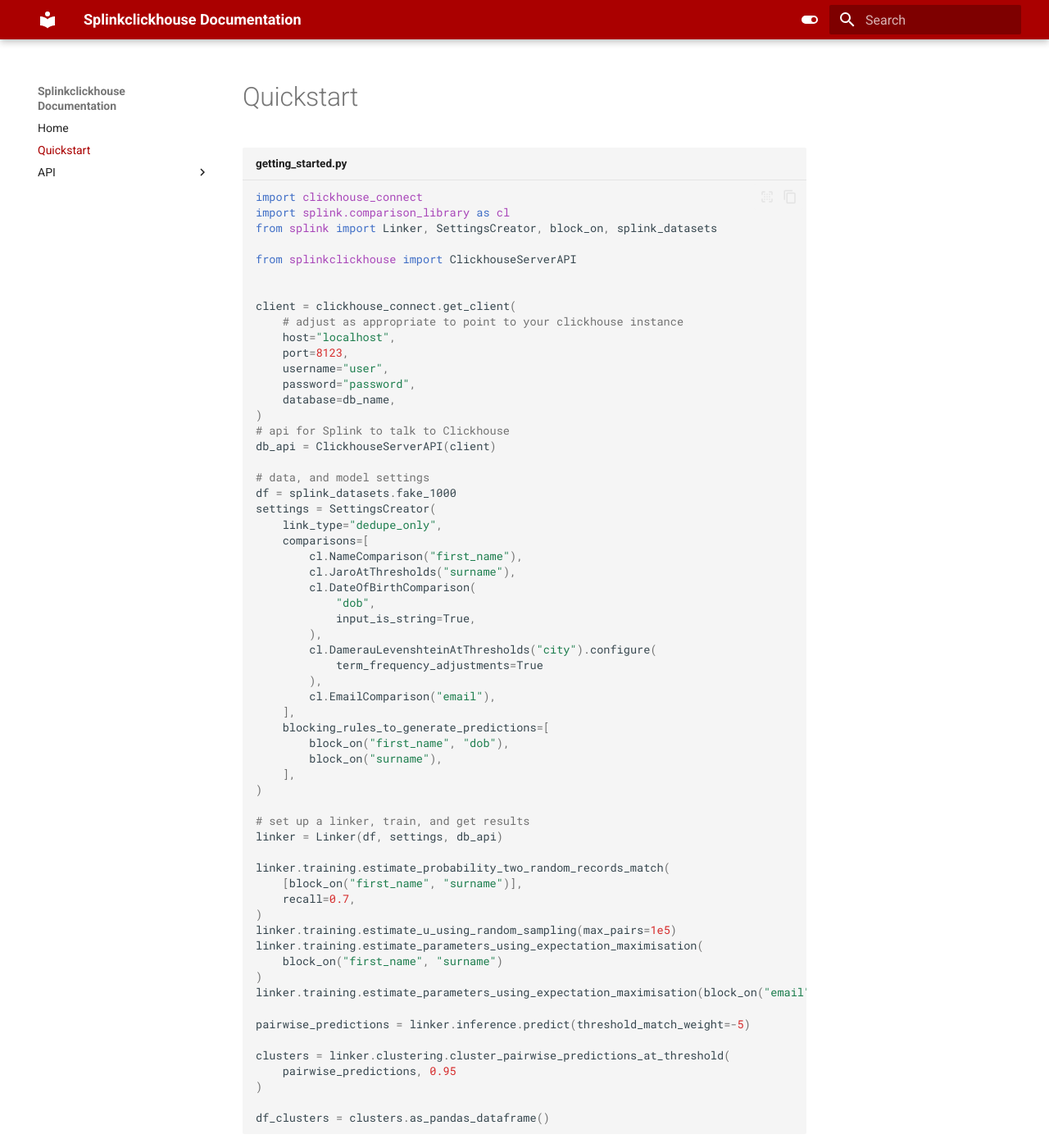
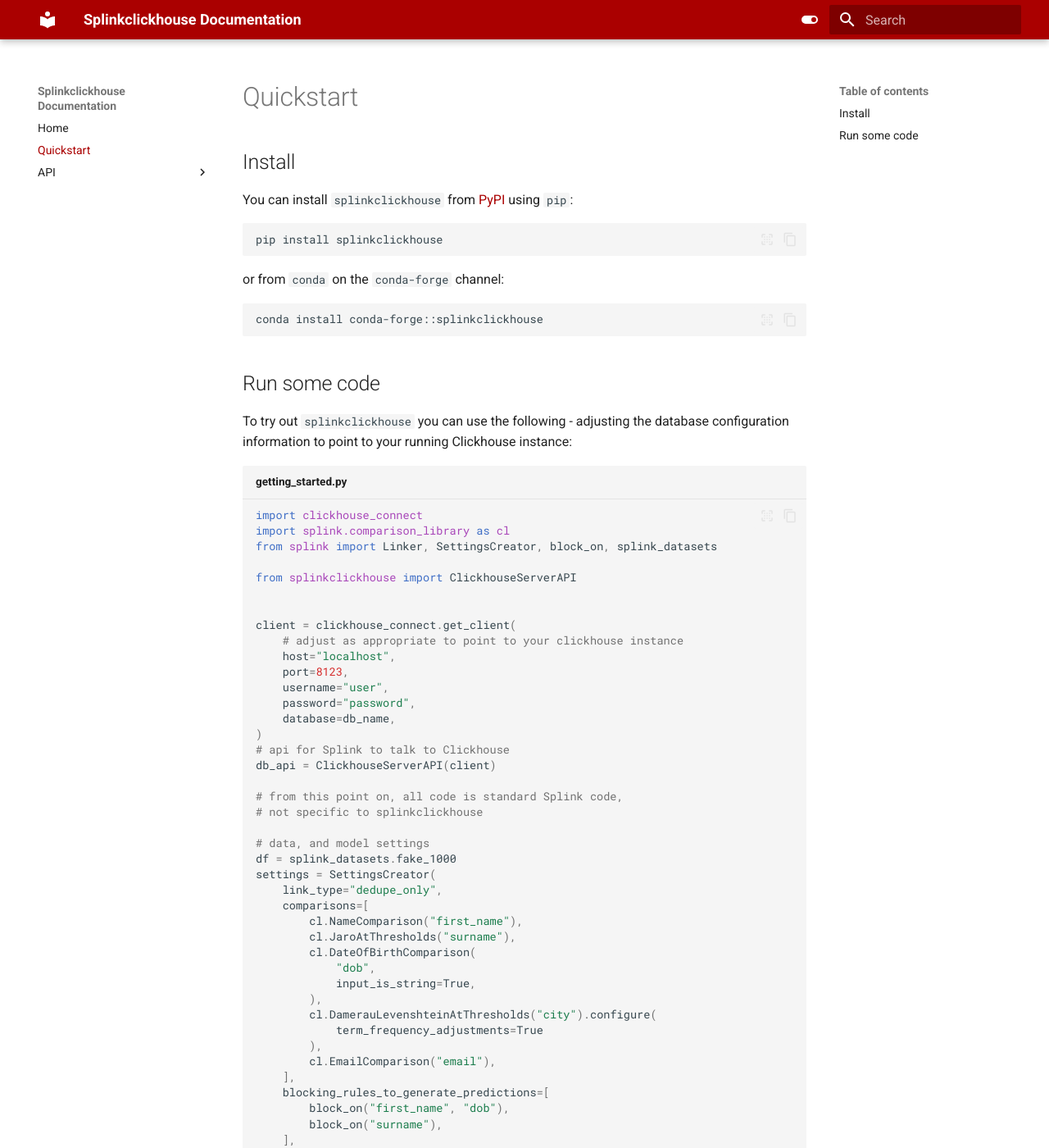
Before and after one commit to ADBond/splinkclickhouse, an MkDocs documentation site: the page built from docs/quickstart.md, in a window 1280 px wide and 1400 px high. Shown: the whole window at 82% size. Built offline with MkDocs 1.6.1 and Material for MkDocs 9.7.7, drawn with Linux system fonts in a browser that asks for light colours.

Commit message:
installation and clarification

````diff
--- a/docs/quickstart.md
+++ b/docs/quickstart.md
@@ -1,5 +1,20 @@
 # Quickstart
 
+## Install
+
+You can install `splinkclickhouse` from [PyPI](https://pypi.org/project/splinkclickhouse/) using `pip`:
+```bash
+pip install splinkclickhouse
+```
+
+or from `conda` on the `conda-forge` channel:
+```bash
+conda install conda-forge::splinkclickhouse
+```
+
+## Run some code
+
+To try out `splinkclickhouse` you can use the following - adjusting the database configuration information to point to your running Clickhouse instance:
 ```python title="getting_started.py"
 import clickhouse_connect
 import splink.comparison_library as cl
@@ -18,6 +33,9 @@
 )
 # api for Splink to talk to Clickhouse
 db_api = ClickhouseServerAPI(client)
+
+# from this point on, all code is standard Splink code,
+# not specific to splinkclickhouse
 
 # data, and model settings
 df = splink_datasets.fake_1000
````
